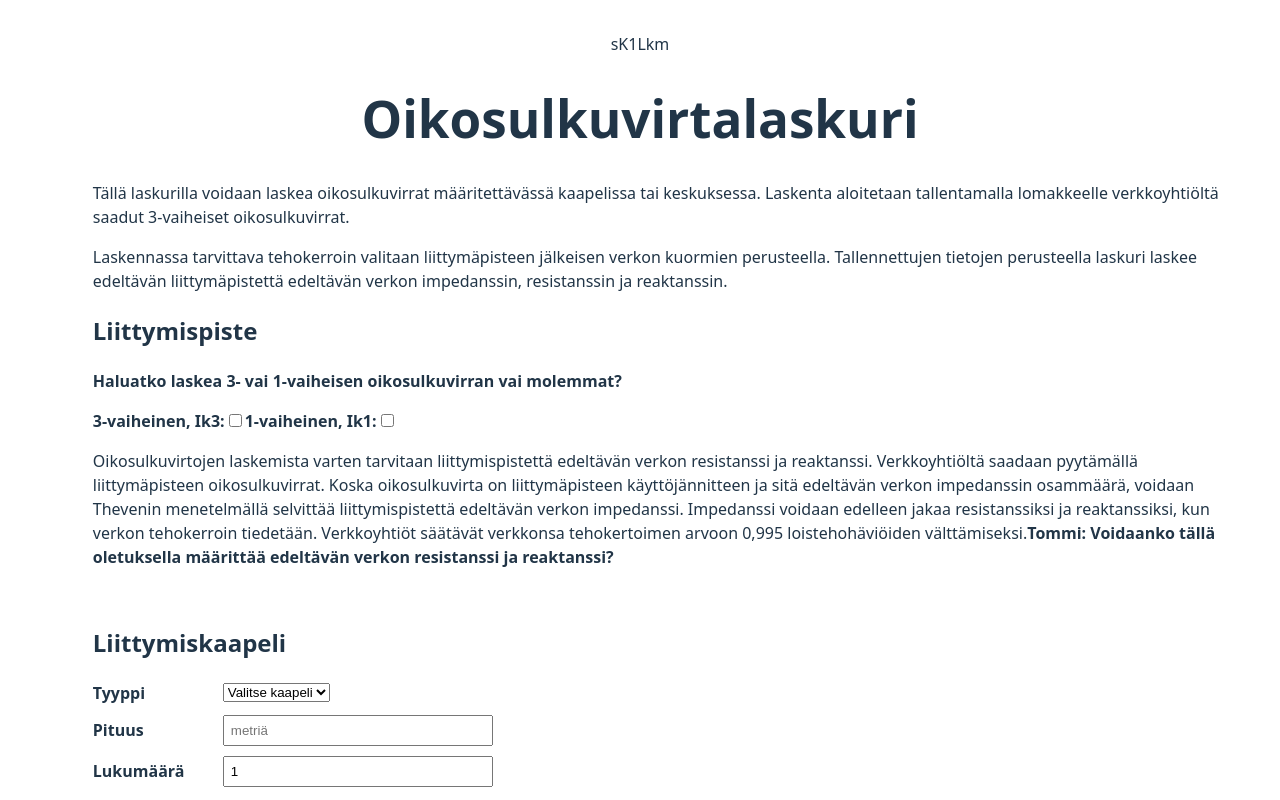
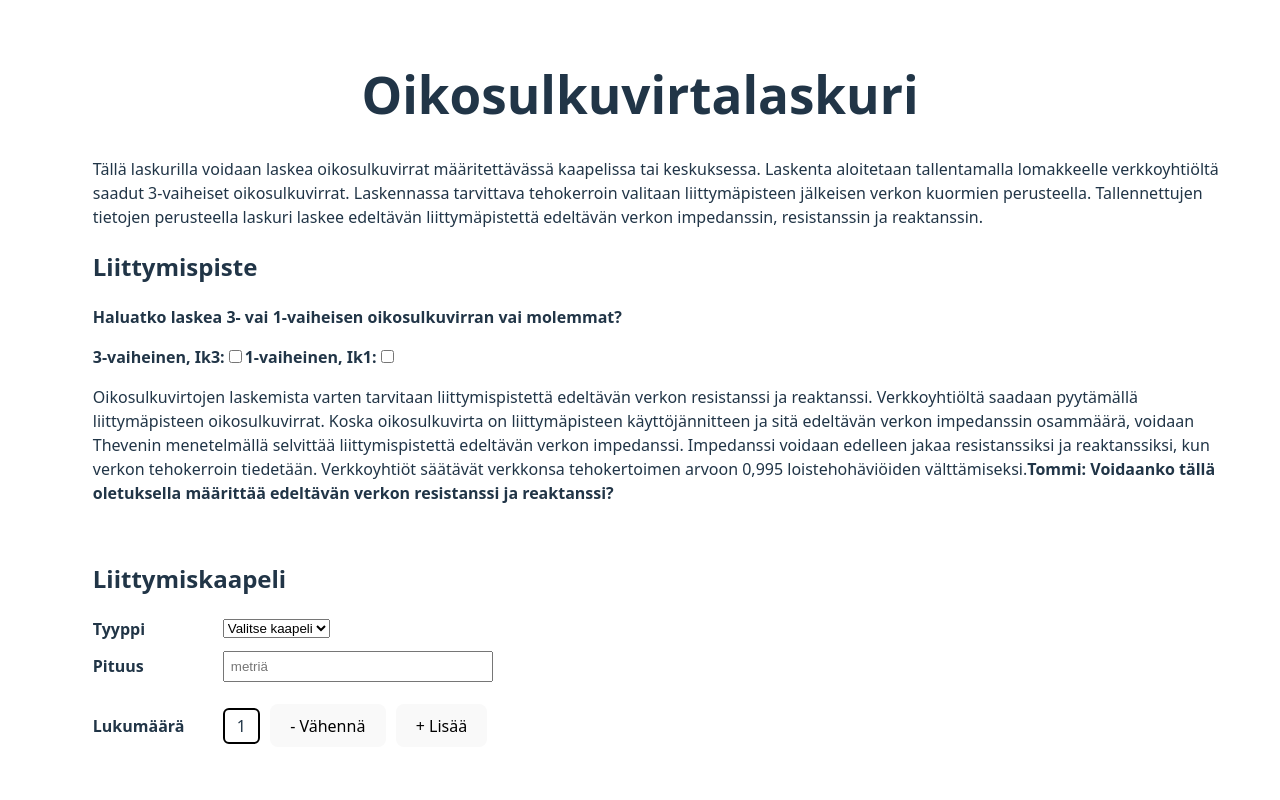
Before and after one commit to kto50/Oikosulkulaskuri, a React (Vite) app: page / in a window 1280 px wide. Shown: the top 800 px of the page. Built offline with nearby package versions, Linux system fonts and the light colour scheme.

Commit message:
lisätty_kaapeli_lkm_button

```diff
--- a/src/App.jsx
+++ b/src/App.jsx
@@ -2,8 +2,6 @@ import { useState } from 'react'
 import './App.css'
 import Liittymispiste from "./Liittymispiste"
 import Syottokaapelit from "./Syottokaapelit"
-import Lahtotiedot from './Lahtotiedot.jsx'
-import Tulokset from './Tulokset.jsx'
 import Sahkokeskus from './Sahkokeskus.jsx'
 
 function App() {
@@ -12,7 +10,7 @@ function App() {
   const [checkedIk3, setCheckedIk3] = useState(false)
   const [checkedIk1, setCheckedIk1] = useState(false)
   const [ik3, setIk3] = useState("")
-  const [cosfii, setCosfii] = useState("0.90")
+  const [cosfii, setCosfii] = useState("0.995")
   const lpImpedanssi = 237 / (ik3 * 1000)
   const lpResistanssi =lpImpedanssi * cosfii
   const lpReaktanssi = Math.sqrt(Math.pow(lpImpedanssi, 2) - Math.pow(lpResistanssi, 2))
@@ -24,7 +22,7 @@ function App() {
   const lKReaktanssi = liittymisKaapeli.reaktanssi * lKPituus / 1000
   const lKImpedanssi = Math.sqrt(lKResistanssi**2 + lKReaktanssi**2)
   // PÄÄKESKUS
-  const [lkLkm, setlkLkm] = useState("1")
+  const [lkLkm, setlkLkm] = useState(1)
   const pkResistanssi = lpResistanssi + lKResistanssi
   const pkReaktanssi = lpReaktanssi + lKReaktanssi
   const pkImpedanssi = Math.sqrt(((pkResistanssi)/lkLkm)**2
@@ -54,12 +52,11 @@ function App() {
   console.log("Liittymiskaapeli")
 
   return (
-    <>sK1Lkm
+    <>
       <h1>Oikosulkuvirtalaskuri</h1>
       <div className='laskurin-kuvaus'  >
         <p>Tällä laskurilla voidaan laskea oikosulkuvirrat määritettävässä kaapelissa tai keskuksessa.
           Laskenta aloitetaan tallentamalla lomakkeelle verkkoyhtiöltä saadut 3-vaiheiset oikosulkuvirrat.
-          <p></p>
           Laskennassa tarvittava tehokerroin valitaan liittymäpisteen jälkeisen verkon kuormien perusteella.
           Tallennettujen tietojen perusteella laskuri laskee edeltävän liittymäpistettä edeltävän verkon
           impedanssin, resistanssin ja reaktanssin.</p>
--- a/src/Lahtotiedot.jsx
+++ /dev/null
@@ -1,29 +0,0 @@
-import { useState } from "react"
-import Syottokaapelit from "./Syottokaapelit"
-import D1Taulu from "./csvjson.json"
-import Liittymispiste from "./Liittymispiste"
-
-
-const kaapeli = "Al 4 x 25"
-const haeKaapelinOminaisuus = find((e) => e.kaapeli = kaapeli)
-
-
-export default function Lahtotiedot() {
-
-
-
-
-    return (
-        <>
-            <h2>Lähtötietoja</h2>
-            <Liittymispiste />
-
-            <Syottokaapelit
-                kaapeli="Liittymiskaapeli"
-            />
-            <Syottokaapelit
-                kaapeli="Alakeskuksen syöttökaapeli" />
-        </>
-
-    )
-}
--- a/src/Liittymispiste.jsx
+++ b/src/Liittymispiste.jsx
@@ -42,9 +42,7 @@ console.log(props.checkedIk1)
                     </>
                 )}
 
-
-
-                {props.checkedIk1 && (
+                {props.checkedIk1 && props.checkedIk1 && (
                     <div className="form-row">
                         <label htmlFor="ik1">1-vaiheinen oikosukuvirta</label>
                         <input id="ik1" type="number" value={ik1} onChange={(e) => setIk1(e.target.value)} placeholder="kA" />
@@ -52,7 +50,7 @@ console.log(props.checkedIk1)
                 )}
             </form>
             <div className="verkko">
-                {props.ik3 && (
+                {props.checkedIk3 && props.ik3 && (
                     <div>
                         <p>Annetun 3-vaiheisen oikosulkuvirran ja tehokertoimen perusteella liittymäpistettä edeltävän verkon
                         impedanssiksi Z, resistanssiksi R ja reaktanssiksi X saadaan:</p>
--- a/src/Syottokaapelit.jsx
+++ b/src/Syottokaapelit.jsx
@@ -17,7 +17,7 @@ export default function Syottokaapelit(props) {
     return (
         <>
             <h2>{props.cable}</h2>
-            <form className="kaapelit">
+            <form className="kaapelit"  onClick={e => e.preventDefault()} >
                 <div className="form-row">
                     <label htmlFor="tyyppi">Tyyppi</label>
                     <select id="tyyppi" onChange={handleChange} defaultValue="" >
@@ -35,11 +35,26 @@ export default function Syottokaapelit(props) {
                     <label htmlFor="pituus">Pituus</label>
                     <input id="pituus" type="number" value={props.pituus} onChange={(e) => props.setPituus(e.target.value)} placeholder="metriä"/>
                 </div>
-
                 <div className="form-row">
+                <label htmlFor="lkm">Lukumäärä</label>
+                <p style={{ border: "2px solid black", borderRadius: "6px", padding: "4px 12px"}} >{props.lkm}</p>
+                <button
+                    onClick={() => props.setLkm(props.lkm > 1 ? props.lkm - 1 : props.lkm)}
+                    className="px-4 py-2 bg-red-500 text-white rounded-lg"
+                >
+                - Vähennä
+                </button>
+                <button
+                    onClick={() => props.setLkm(props.lkm + 1)}
+                    className="px-4 py-2 bg-green-500 text-white rounded-lg"
+                >
+                + Lisää
+                </button>
+            </div>
+                {/* <div className="form-row">
                     <label htmlFor="lkm">Lukumäärä</label>
                     <input id="lkm" type="number" value={props.lkm} onChange={(e) => props.setLkm(e.target.value)} />
-                </div>
+                </div>  */}
                 {/* <div className="form-row">
                     <label htmlFor="pen-ala">PEN poikkipinta-ala</label>
                     <input id="pen-ala" type="number" placeholder="neliömilliä" min="1.5" max="300" value={penala} onChange={(e) => setPenala(e.target.value)} />
@@ -53,6 +68,7 @@ export default function Syottokaapelit(props) {
 
                 </div> */}
             </form>
+
             <div>
                 {props.valittuKaapeli && (
                     <div>
--- a/src/Tulokset.jsx
+++ /dev/null
@@ -1,8 +0,0 @@
-export default function Tulokset() {
-
-    return (
-        <>
-            <h1>ss</h1>
-        </>
-    )
-}
```
Lines whose indentation alone changed are shown as unchanged.
